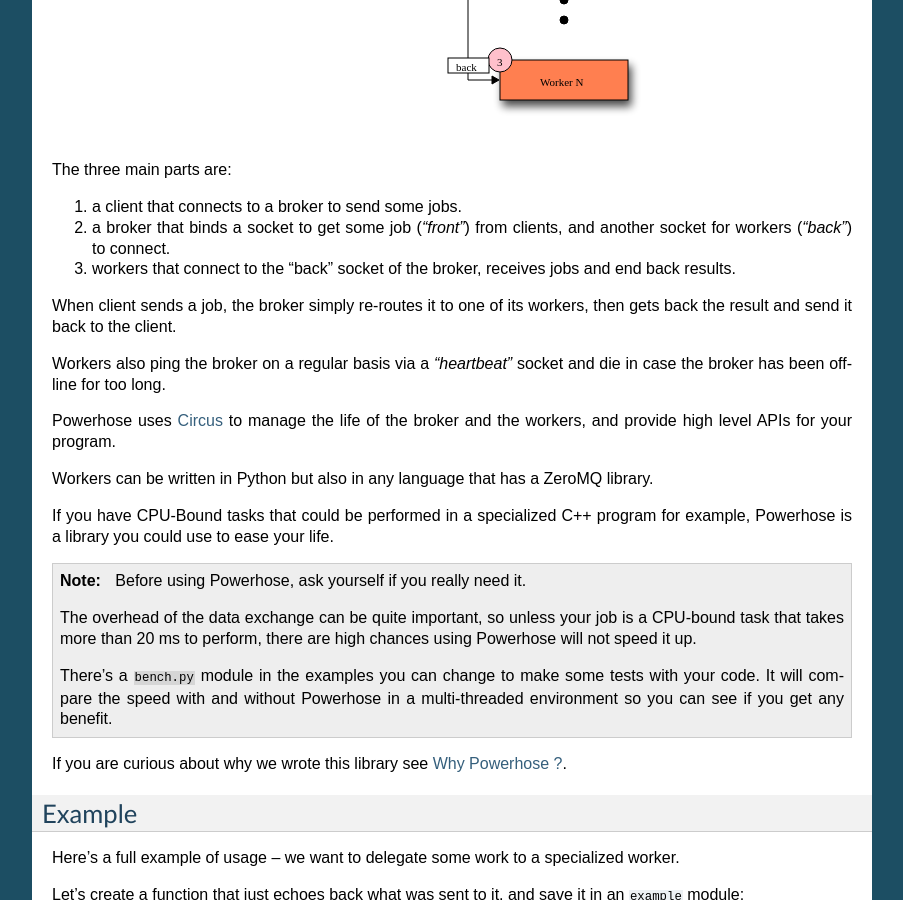
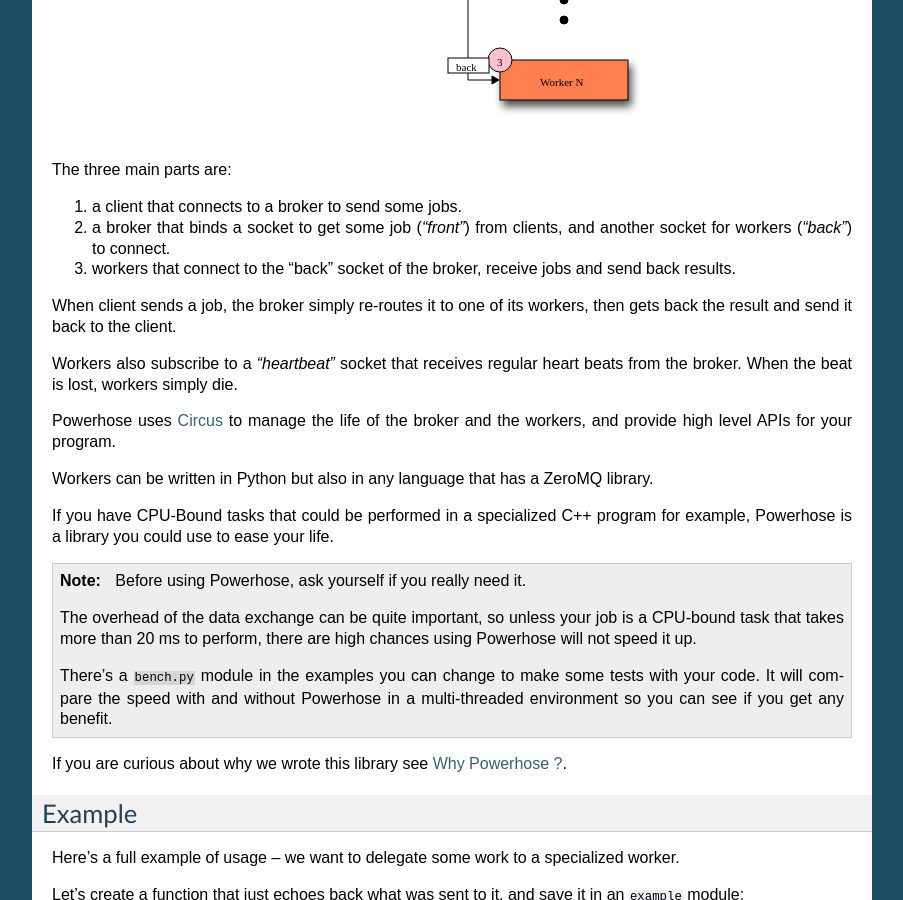
Before and after one commit to mozilla-services/powerhose, a Sphinx documentation site: the page built from docs/source/index.rst, in a window 1280 px wide and 900 px high, scrolled down 373 px. Shown: the whole window, without its empty margins (198-1101 px from the left). Built offline with Sphinx 7.4.7, drawn with Linux system fonts in a browser that asks for light colours.

Commit message:
fixed explanation on HB

```diff
--- a/docs/source/index.rst
+++ b/docs/source/index.rst
@@ -44,15 +44,15 @@
 2. a broker that binds a socket to get some job (*"front"*) from clients,
    and another socket for workers (*"back"*) to connect.
 
-3. workers that connect to the "back" socket of the broker, receives jobs
-   and end back results.
+3. workers that connect to the "back" socket of the broker, receive jobs
+   and send back results.
 
 
 When client sends a job, the broker simply re-routes it to one of its
 workers, then gets back the result and send it back to the client.
 
-Workers also ping the broker on a regular basis via a *"heartbeat"* socket
-and die in case the broker has been offline for too long.
+Workers also subscribe to a *"heartbeat"* socket that receives regular
+heart beats from the broker. When the beat is lost, workers simply die.
 
 Powerhose uses `Circus <http://circus.readthedocs.org>`_ to manage the
 life of the broker and the workers, and provide high level APIs for your
```
